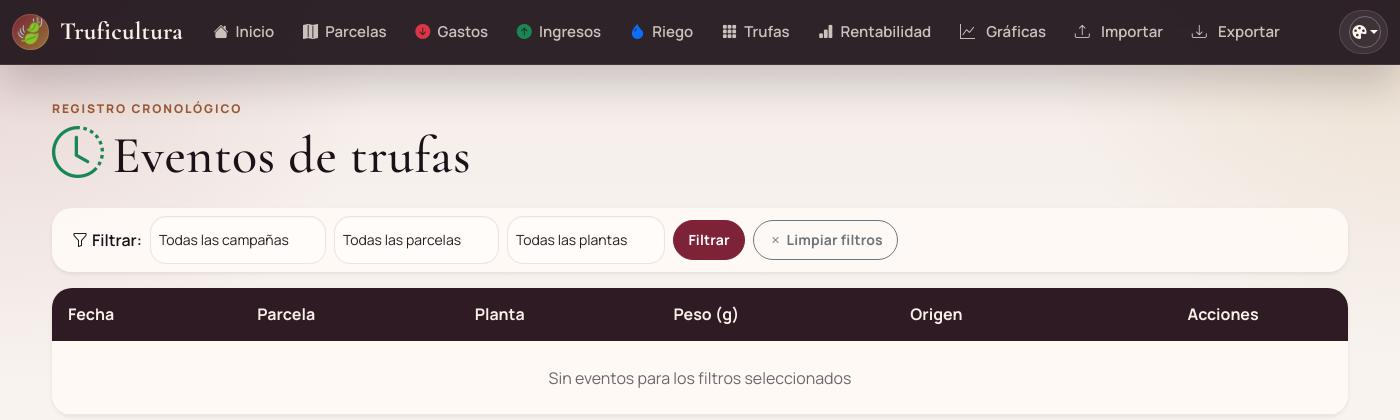
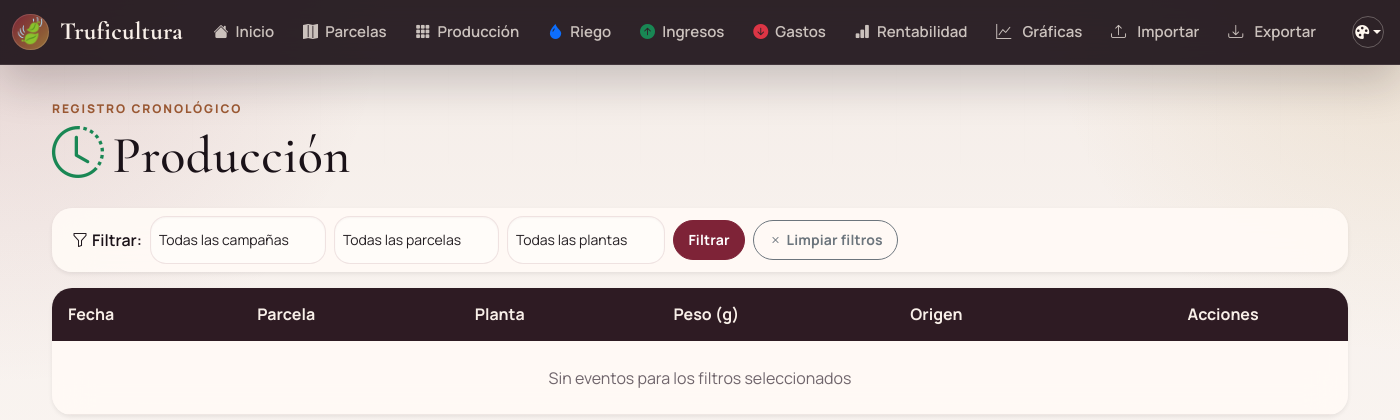
Before and after one commit to javigomezedo/truficultura, a FastAPI app: template app/templates/reportes/trufas.html in a window 1400 px wide. Shown: the top 420 px of the page. Run offline with FastAPI, Linux system fonts and the light colour scheme; the template is opened without the code that fills it, so the values that code supplies are empty; some libraries are stand-ins or nearby versions.

Commit message:
Refactor navbar theme switcher and update truffle events terminology

```diff
--- a/app/static/css/app.css
+++ b/app/static/css/app.css
@@ -145,6 +145,13 @@ a:hover {
     margin-left: 0.9rem;
     flex-wrap: nowrap;
     min-width: 0;
+}
+
+.tf-navbar-theme-dropdown {
+    display: inline-flex;
+    align-items: center;
+    margin-left: 0.35rem;
+    margin-right: 0.35rem;
 }
 
 .tf-navbar-user {
@@ -678,6 +685,12 @@ a:hover {
     background: rgba(255, 250, 243, 0.14);
 }
 
+.tf-navbar .tf-theme-switcher {
+    padding: 0;
+    border: 0;
+    background: transparent;
+}
+
 .tf-theme-switcher-label,
 .tf-theme-floating label {
     margin: 0;
@@ -1058,6 +1071,11 @@ footer.tf-footer {
         max-width: 100%;
     }
 
+    .tf-navbar-theme-dropdown {
+        margin-left: 0;
+        margin-right: 0;
+    }
+
     .tf-theme-switcher {
         width: 100%;
         margin-top: 0.75rem;
@@ -1106,7 +1124,7 @@ footer.tf-footer {
     }
 
     .tf-navbar .tf-theme-switcher {
-        padding-left: 0.38rem;
+        padding-left: 0;
     }
 
     .tf-navbar-user {
--- a/app/templates/base.html
+++ b/app/templates/base.html
@@ -68,9 +68,15 @@
                         </a>
                     </li>
                     <li class="nav-item">
-                        <a class="nav-link {% if '/expenses' in request.url.path %}active{% endif %}"
-                           href="/expenses/">
-                            <i class="bi bi-arrow-down-circle-fill text-danger"></i> {{ _("Gastos") }}
+                        <a class="nav-link {% if '/truffles' in request.url.path %}active{% endif %}"
+                           href="/truffles/">
+                            <i class="bi bi-grid-3x3-gap-fill"></i> {{ _("Producción") }}
+                        </a>
+                    </li>
+                    <li class="nav-item">
+                        <a class="nav-link {% if '/irrigation' in request.url.path %}active{% endif %}"
+                           href="/irrigation/">
+                            <i class="bi bi-droplet-fill text-primary"></i> {{ _("Riego") }}
                         </a>
                     </li>
                     <li class="nav-item">
@@ -80,15 +86,9 @@
                         </a>
                     </li>
                     <li class="nav-item">
-                        <a class="nav-link {% if '/irrigation' in request.url.path %}active{% endif %}"
-                           href="/irrigation/">
-                            <i class="bi bi-droplet-fill text-primary"></i> {{ _("Riego") }}
-                        </a>
-                    </li>
-                    <li class="nav-item">
-                        <a class="nav-link {% if '/truffles' in request.url.path %}active{% endif %}"
-                           href="/truffles/">
-                            <i class="bi bi-grid-3x3-gap-fill"></i> {{ _("Trufas") }}
+                        <a class="nav-link {% if '/expenses' in request.url.path %}active{% endif %}"
+                           href="/expenses/">
+                            <i class="bi bi-arrow-down-circle-fill text-danger"></i> {{ _("Gastos") }}
                         </a>
                     </li>
                     <li class="nav-item">
@@ -125,8 +125,7 @@
                     {% endif %}
                 </ul>
                 <div class="d-flex align-items-center gap-2 ms-lg-3 tf-navbar-meta">
-                    <div class="tf-theme-switcher">
-                        <div class="dropdown">
+                    <div class="dropdown tf-navbar-theme-dropdown">
                         <button class="btn btn-outline-light btn-sm dropdown-toggle tf-theme-toggle-icon"
                                 type="button"
                                 data-bs-toggle="dropdown"
@@ -152,7 +151,6 @@
                                 </button>
                             </li>
                         </ul>
-                        </div>
                     </div>
                 {% if request.session.get("username") %}
                     <span class="navbar-text text-light small tf-navbar-user">
--- a/app/templates/reportes/trufas.html
+++ b/app/templates/reportes/trufas.html
@@ -7,7 +7,7 @@
     <div class="tf-page-header">
         <div>
             <p class="tf-page-kicker">{{ _("Registro cronológico") }}</p>
-            <h1 class="tf-page-title"><i class="bi bi-clock-history text-success me-2"></i>{{ _("Eventos de trufas") }}</h1>
+            <h1 class="tf-page-title"><i class="bi bi-clock-history text-success me-2"></i>{{ _("Producción") }}</h1>
         </div>
     </div>
 
```
Also changed, not shown: tests/test_plants_router.py (+1 -1 lines). Lines whose indentation alone changed are shown as unchanged.
